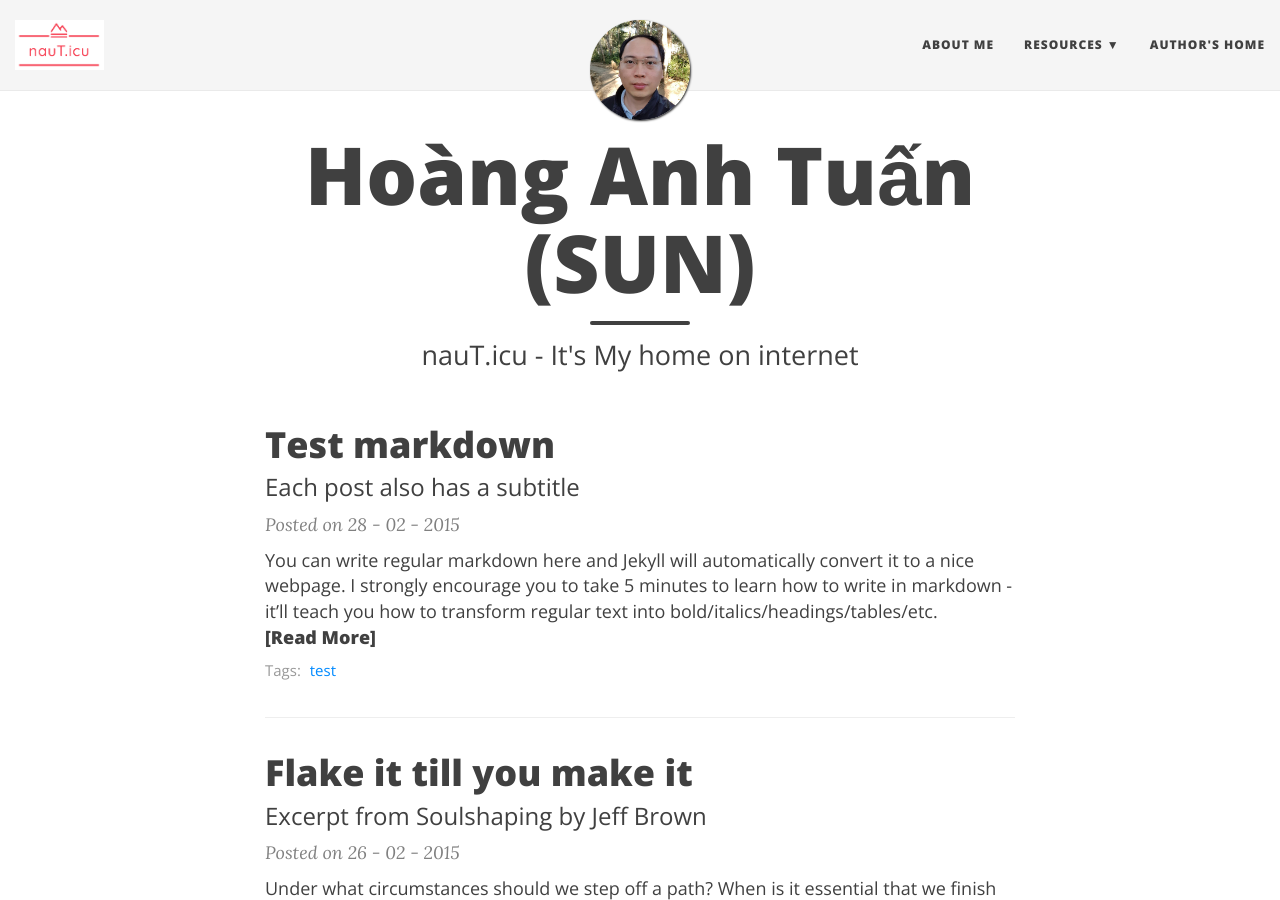
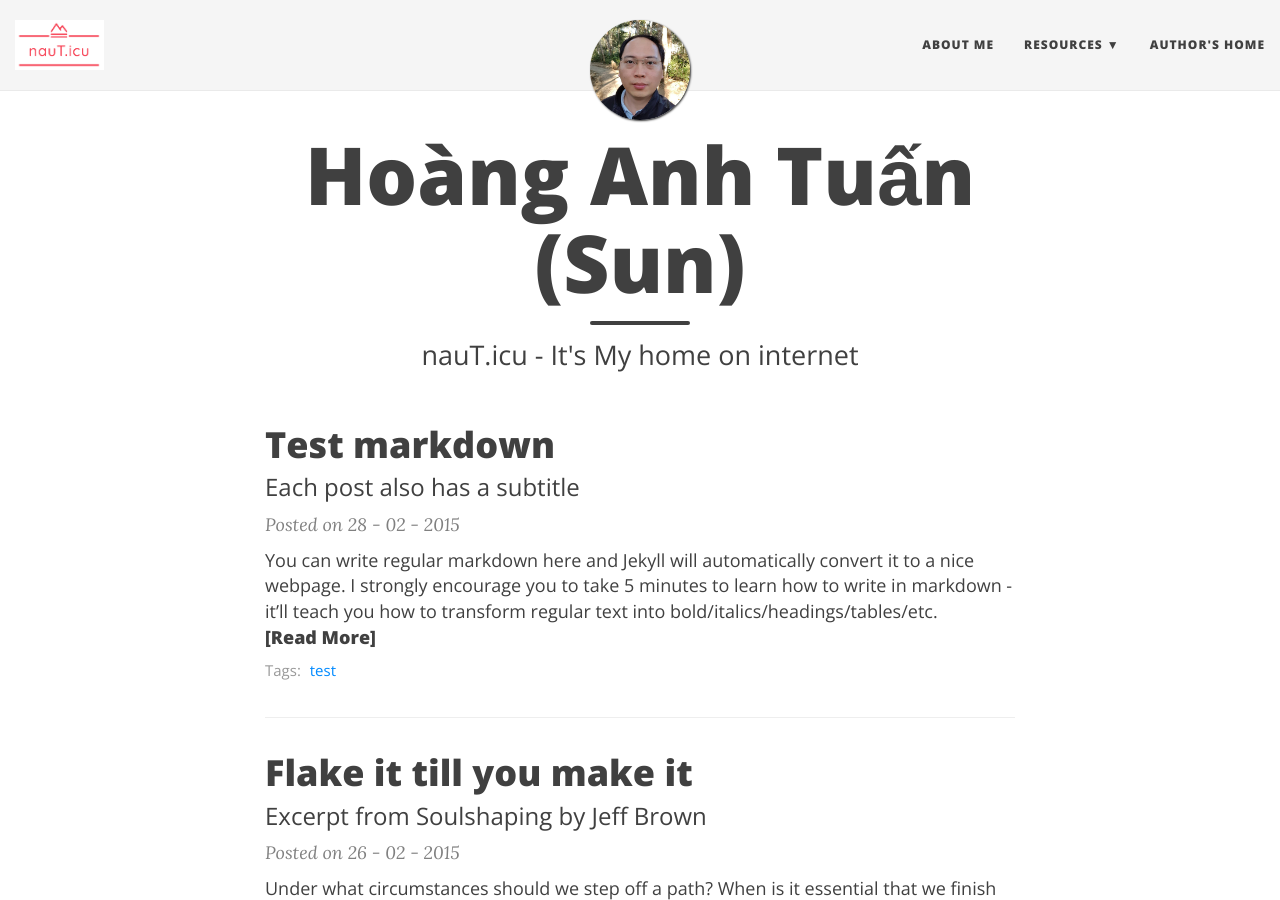
Before and after one commit to tuansun/naut.icu, a Jekyll site: the page built from index.html, in a window 1280 px wide and 900 px high. Built offline with Jekyll 4.4.1, drawn with Linux system fonts in a browser that asks for light colours; nearby versions of some CDN libraries; the list of posts is cut into pages by our own code.

```diff
--- a/index.html
+++ b/index.html
@@ -1,6 +1,6 @@
 ---
 layout: page
-title: Hoàng Anh Tuấn (SUN)
+title: Hoàng Anh Tuấn (Sun)
 subtitle: nauT.icu - It's My home on internet
 use-site-title: true
 ---
```
